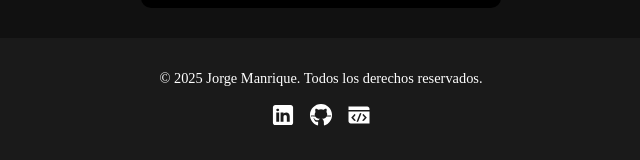
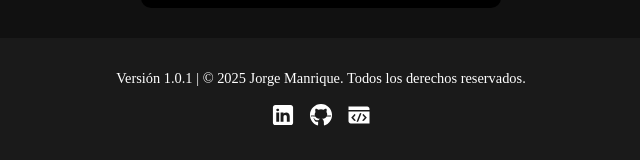
Before and after one commit to jmanriquecha/calculadora, a website: page src/index.html in a window 1280 px wide. Shown: the part 743-903 px from the top of the page, without its empty margins (319-959 px from the left). Drawn offline with nearby package versions, Linux system fonts and the light colour scheme.

Commit message:
Se agrega versión en el index

```diff
--- a/src/index.html
+++ b/src/index.html
@@ -20,7 +20,7 @@
         <div class="container" id="container"></div>
         <footer class="footer">
             <div class="container">
-                <p>© 2025 Jorge Manrique. Todos los derechos reservados.</p>
+                <p>Versión 1.0.1 | &copy; 2025 Jorge Manrique. Todos los derechos reservados.</p>
                 <div class="social-links">
                     <a href="https://www.linkedin.com/in/jmanriquecha" target="_blank" aria-label="LinkedIn">
                         <img src="./img/icons8-linkedin.svg" alt="LinkedIn">
```
